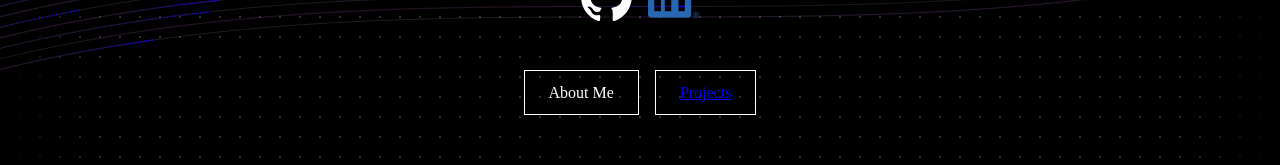
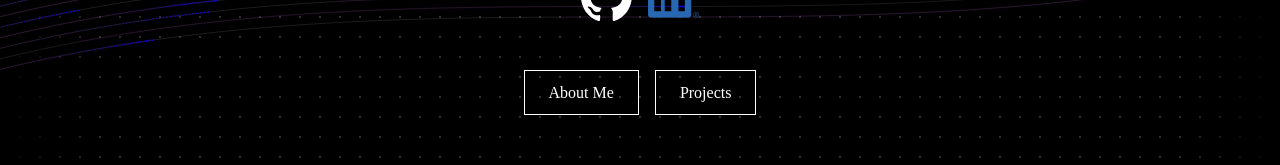
Before and after one commit to iSkyHawk0/skylerhawkins, a Next.js app: page / in a window 1280 px wide. Shown: the part 483-648 px from the top of the page. Built offline with nearby package versions, Linux system fonts and the light colour scheme.

Commit message:
fixing persisting a-tag styles

```diff
--- a/src/components/HeroSection.js
+++ b/src/components/HeroSection.js
@@ -90,6 +90,13 @@ const HeroButton = styled.a`
 `;
 
 const HeroWrapper = styled.div`
+  all: unset;
+  a {
+    text-decoration: none;
+    color: inherit; /* Inherit color from parent */
+    }
+
+
   padding: 0.8rem 1.5rem;
   font-size: 1rem;
   border: 1px solid #fff;
```
